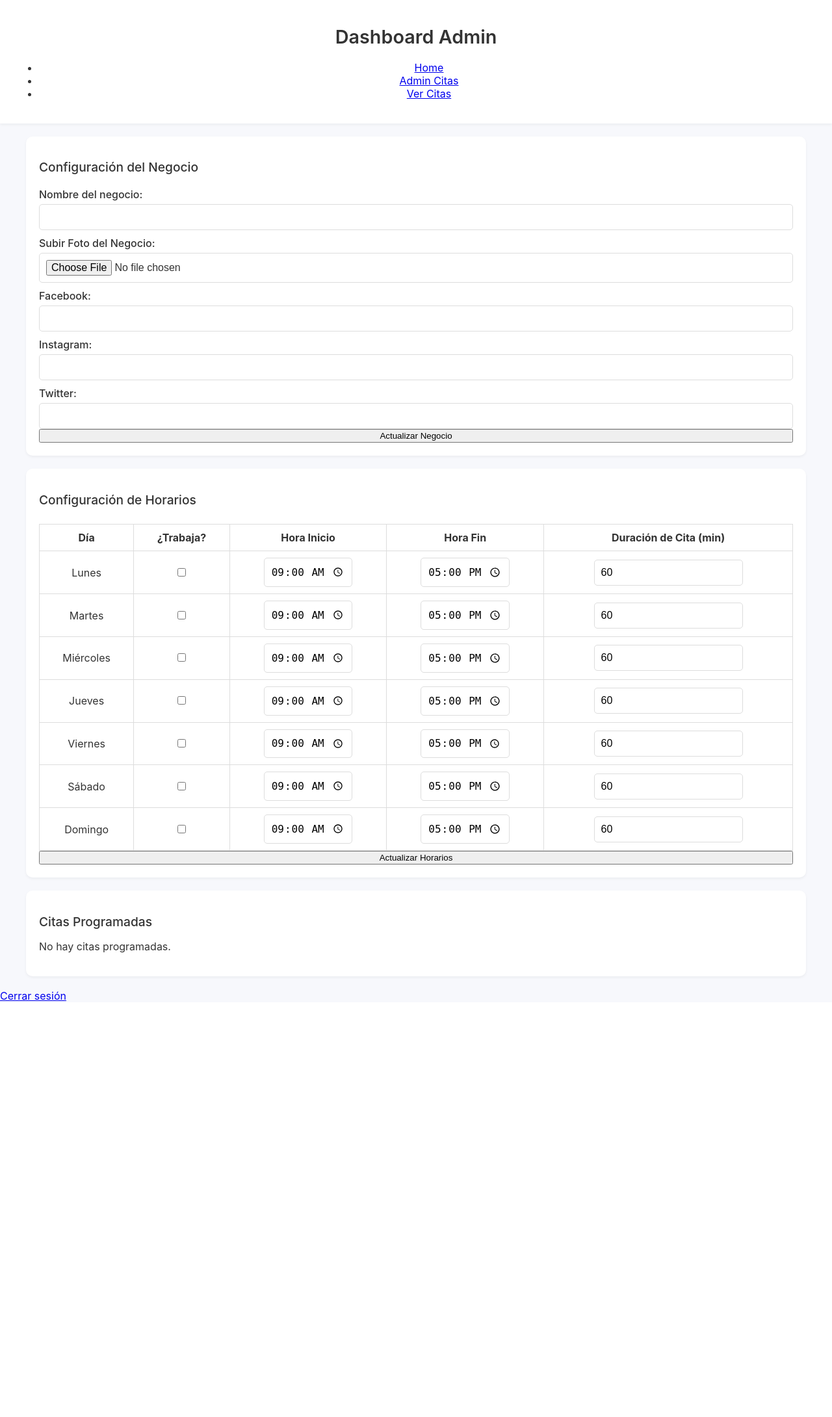
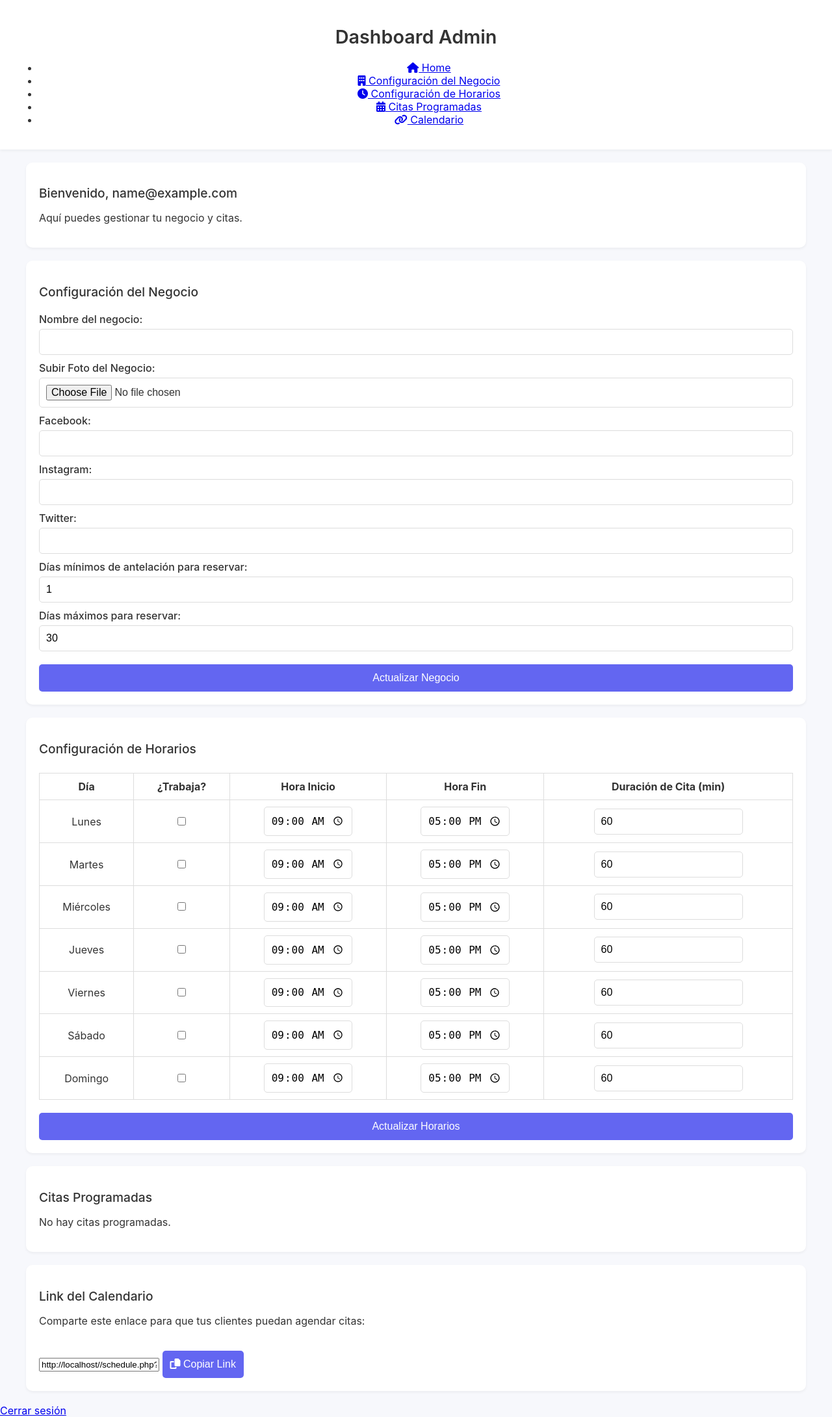
Before and after one commit to RoberthGarcia1404/Projet-cal, a PHP site: page /admin_dashboard.php in a window 1280 px wide. Shown: the whole page at 65% size. Before the commit the page ends 1540 px from the top, so only its background shows below. Run offline with PHP 8.4, Linux system fonts and the light colour scheme; the visitor is signed in with stand-in values (Sample User, id 1); data that the repository does not hold is empty.

Commit message:
mejorar en el sistema de el calendario, como agendar citas antes y tiempo maximo de agendar citas

```diff
--- a/admin_dashboard.php
+++ b/admin_dashboard.php
@@ -7,17 +7,18 @@
 }
 include('db.php');
 
-// Para este ejemplo usamos un user_id fijo; en producción, usa el id del usuario autenticado.
-$user_id = 1;
+$user_id = 1; // En producción, obtener el ID del usuario autenticado
 
-// Procesamiento de actualización de información del negocio
+// Procesar actualización de información del negocio
 if ($_SERVER["REQUEST_METHOD"] == "POST" && isset($_POST['update_business'])) {
     $business_name = $conn->real_escape_string($_POST['business_name']);
     $facebook = $conn->real_escape_string($_POST['facebook']);
     $instagram = $conn->real_escape_string($_POST['instagram']);
     $twitter = $conn->real_escape_string($_POST['twitter']);
+    $scheduling_min_days = $conn->real_escape_string($_POST['scheduling_min_days']);
+    $scheduling_max_days = $conn->real_escape_string($_POST['scheduling_max_days']);
 
-    // Subida de foto
+    // Manejo de la subida de la foto (si se selecciona)
     $photoPath = '';
     if (isset($_FILES['photo_file']) && $_FILES['photo_file']['error'] == 0) {
         $uploadDir = "uploads/";
@@ -32,13 +33,14 @@
 
     $result = $conn->query("SELECT id FROM business_info WHERE user_id = $user_id LIMIT 1");
     if ($result->num_rows > 0) {
+        $updateQuery = "UPDATE business_info SET business_name='$business_name', facebook='$facebook', instagram='$instagram', twitter='$twitter', scheduling_min_days='$scheduling_min_days', scheduling_max_days='$scheduling_max_days'";
         if ($photoPath != '') {
-            $conn->query("UPDATE business_info SET business_name='$business_name', photo='$photoPath', facebook='$facebook', instagram='$instagram', twitter='$twitter' WHERE user_id=$user_id");
+            $updateQuery .= ", photo='$photoPath'";
+        }
+        $updateQuery .= " WHERE user_id=$user_id";
+        $conn->query($updateQuery);
     } else {
-            $conn->query("UPDATE business_info SET business_name='$business_name', facebook='$facebook', instagram='$instagram', twitter='$twitter' WHERE user_id=$user_id");
-        }
-    } else {
-        $conn->query("INSERT INTO business_info (user_id, business_name, photo, facebook, instagram, twitter) VALUES ($user_id, '$business_name', '$photoPath', '$facebook', '$instagram', '$twitter')");
+        $conn->query("INSERT INTO business_info (user_id, business_name, photo, facebook, instagram, twitter, scheduling_min_days, scheduling_max_days) VALUES ($user_id, '$business_name', '$photoPath', '$facebook', '$instagram', '$twitter', '$scheduling_min_days', '$scheduling_max_days')");
     }
 }
 
@@ -67,12 +69,15 @@
     $working[$row['day_of_week']] = $row;
 }
 
-// Obtener citas agendadas ordenadas por fecha y hora
+// Obtener las citas agendadas ordenadas por fecha y hora
 $appointments = [];
 $result = $conn->query("SELECT * FROM appointments WHERE user_id = $user_id ORDER BY appointment_date, appointment_time");
 while ($row = $result->fetch_assoc()) {
     $appointments[] = $row;
 }
+
+// Generar el link del calendario personalizado para este admin
+$calendarLink = "http://" . $_SERVER['HTTP_HOST'] . dirname($_SERVER['PHP_SELF']) . "/schedule.php?user_id=" . $user_id;
 
 function dayName($dayNum) {
     $names = [1 => "Lunes", 2 => "Martes", 3 => "Miércoles", 4 => "Jueves", 5 => "Viernes", 6 => "Sábado", 7 => "Domingo"];
@@ -83,23 +88,33 @@
 <html lang="es">
 <head>
     <meta charset="UTF-8">
-  <title>Dashboard Admin - Agendamiento de Citas</title>
+    <title>Dashboard Admin - Control Panel</title>
     <link rel="stylesheet" href="css/dashboard.css">
+    <!-- Incluir FontAwesome para los íconos -->
+    <link rel="stylesheet" href="https://cdnjs.cloudflare.com/ajax/libs/font-awesome/6.4.0/css/all.min.css">
 </head>
 <body>
     <header>
         <h1>Dashboard Admin</h1>
         <nav class="dashboard-menu">
             <ul>
-        <li><a href="admin_dashboard.php">Home</a></li>
-        <li><a href="admin_appointments.php">Admin Citas</a></li>
-        <li><a href="admin_view_appointments.php">Ver Citas</a></li>
+                <li><a href="#" data-section="home"><i class="fas fa-home"></i> Home</a></li>
+                <li><a href="#" data-section="business"><i class="fas fa-building"></i> Configuración del Negocio</a></li>
+                <li><a href="#" data-section="working"><i class="fas fa-clock"></i> Configuración de Horarios</a></li>
+                <li><a href="#" data-section="appointments"><i class="fas fa-calendar-alt"></i> Citas Programadas</a></li>
+                <li><a href="#" data-section="calendar-link"><i class="fas fa-link"></i> Calendario</a></li>
             </ul>
         </nav>
     </header>
     <main>
-    <!-- Aquí se pueden incluir módulos según la opción del menú -->
-    <section>
+        <!-- Sección Home -->
+        <section id="section-home" class="dashboard-section">
+            <h2>Bienvenido, <?php echo htmlspecialchars($_SESSION['user_email']); ?></h2>
+            <p>Aquí puedes gestionar tu negocio y citas.</p>
+        </section>
+
+        <!-- Sección Configuración del Negocio -->
+        <section id="section-business" class="dashboard-section hidden">
             <h2>Configuración del Negocio</h2>
             <form method="POST" enctype="multipart/form-data">
                 <input type="hidden" name="update_business" value="1">
@@ -113,15 +128,20 @@
                 <input type="text" name="instagram" value="<?php echo isset($business['instagram']) ? $business['instagram'] : ''; ?>">
                 <label>Twitter:</label>
                 <input type="text" name="twitter" value="<?php echo isset($business['twitter']) ? $business['twitter'] : ''; ?>">
-        <button type="submit">Actualizar Negocio</button>
+                <label>Días mínimos de antelación para reservar:</label>
+                <input type="number" name="scheduling_min_days" value="<?php echo isset($business['scheduling_min_days']) ? $business['scheduling_min_days'] : 1; ?>" min="0" required>
+                <label>Días máximos para reservar:</label>
+                <input type="number" name="scheduling_max_days" value="<?php echo isset($business['scheduling_max_days']) ? $business['scheduling_max_days'] : 30; ?>" min="1" required>
+                <button type="submit" class="btn-primary">Actualizar Negocio</button>
             </form>
         </section>
 
-    <section>
+        <!-- Sección Configuración de Horarios -->
+        <section id="section-working" class="dashboard-section hidden">
             <h2>Configuración de Horarios</h2>
             <form method="POST">
                 <input type="hidden" name="update_working" value="1">
-        <table border="1">
+                <table>
                     <tr>
                         <th>Día</th>
                         <th>¿Trabaja?</th>
@@ -141,14 +161,15 @@
                     </tr>
                     <?php endfor; ?>
                 </table>
-        <button type="submit">Actualizar Horarios</button>
+                <button type="submit" class="btn-primary">Actualizar Horarios</button>
             </form>
         </section>
 
-    <section>
+        <!-- Sección Citas Programadas -->
+        <section id="section-appointments" class="dashboard-section hidden">
             <h2>Citas Programadas</h2>
             <?php if(count($appointments) > 0): ?>
-        <table border="1">
+            <table>
                 <tr>
                     <th>Fecha</th>
                     <th>Hora</th>
@@ -170,10 +191,46 @@
             <p>No hay citas programadas.</p>
             <?php endif; ?>
         </section>
+
+        <!-- Sección Link del Calendario -->
+        <section id="section-calendar-link" class="dashboard-section hidden">
+            <h2>Link del Calendario</h2>
+            <p>Comparte este enlace para que tus clientes puedan agendar citas:</p>
+            <input type="text" id="calendar-link-input" value="<?php echo $calendarLink; ?>" readonly>
+            <button id="copy-link-btn" class="btn-primary"><i class="fas fa-copy"></i> Copiar Link</button>
+        </section>
     </main>
     <footer>
         <a href="logout.php">Cerrar sesión</a>
     </footer>
+    <script src="js/dashboard.js"></script>
+    <script>
+      // Script para la navegación del menú en el dashboard
+      document.addEventListener('DOMContentLoaded', () => {
+        const menuLinks = document.querySelectorAll('.dashboard-menu a');
+        const sections = document.querySelectorAll('.dashboard-section');
+
+        menuLinks.forEach(link => {
+          link.addEventListener('click', (e) => {
+            e.preventDefault();
+            const sectionName = link.getAttribute('data-section');
+            const sectionId = "section-" + sectionName;
+            sections.forEach(sec => {
+              sec.classList.toggle('hidden', sec.id !== sectionId);
+            });
+          });
+        });
+
+        // Copiar el link del calendario
+        document.getElementById('copy-link-btn').addEventListener('click', () => {
+          const copyText = document.getElementById('calendar-link-input');
+          copyText.select();
+          copyText.setSelectionRange(0, 99999); // Para móviles
+          document.execCommand("copy");
+          alert("Link copiado: " + copyText.value);
+        });
+      });
+    </script>
 </body>
 </html>
 <?php $conn->close(); ?>
--- a/index.php
+++ b/index.php
@@ -33,7 +33,7 @@
     <div id="register-form" class="form-panel hidden">
       <h2>Crear Cuenta</h2>
       <form action="process_register.php" method="POST" id="registerForm">
-        <!-- Campo para el nombre -->
+        <!-- Campo Nombre -->
         <label for="reg_name">Nombre</label>
         <input type="text" id="reg_name" name="name" placeholder="Ingresa tu nombre" required>
 
@@ -47,7 +47,6 @@
             <option value="+44">+44 (UK)</option>
             <option value="+34">+34 (España)</option>
             <option value="+52">+52 (México)</option>
-            <!-- Más opciones según se requiera -->
           </select>
           <input type="text" id="reg_phone" name="phone" placeholder="Ingresa tu teléfono" required>
         </div>
@@ -62,7 +61,6 @@
       </form>
     </div>
   </div>
-  <!-- Enlaza el JavaScript para login/registro -->
   <script src="js/login.js"></script>
 </body>
 </html>
--- a/process_appointment.php
+++ b/process_appointment.php
@@ -9,7 +9,7 @@
     $phone = $conn->real_escape_string($_POST['phone']);
     $email = $conn->real_escape_string($_POST['email']);
 
-    // En este ejemplo se utiliza user_id = 1 (el admin dueño del calendario)
+    // En este ejemplo, el calendario pertenece al admin con user_id = 1
     $user_id = 1;
 
     $stmt = $conn->prepare("INSERT INTO appointments (user_id, appointment_date, appointment_time, customer_name, customer_phone, customer_email) VALUES (?, ?, ?, ?, ?, ?)");
--- a/process_login.php
+++ b/process_login.php
@@ -13,8 +13,7 @@
         $user = $result->fetch_assoc();
         if (password_verify($password, $user['password'])) {
             $_SESSION['user_email'] = $email;
-            $_SESSION['user_role'] = $user['role']; // Guardamos el rol en la sesión
-            // Redirigir según el rol del usuario
+            $_SESSION['user_role'] = $user['role'];
             if ($user['role'] === 'admin') {
                 header("Location: admin_dashboard.php");
             } else {
```
Also changed, not shown: bd/bd.sql (+28 -3 lines), js/calendar.js (+42 -3 lines), process_register.php (+4 -3 lines), schedule.php (+36 -9 lines), user_dashboard.php (+10 -6 lines). Lines whose indentation alone changed are shown as unchanged.
